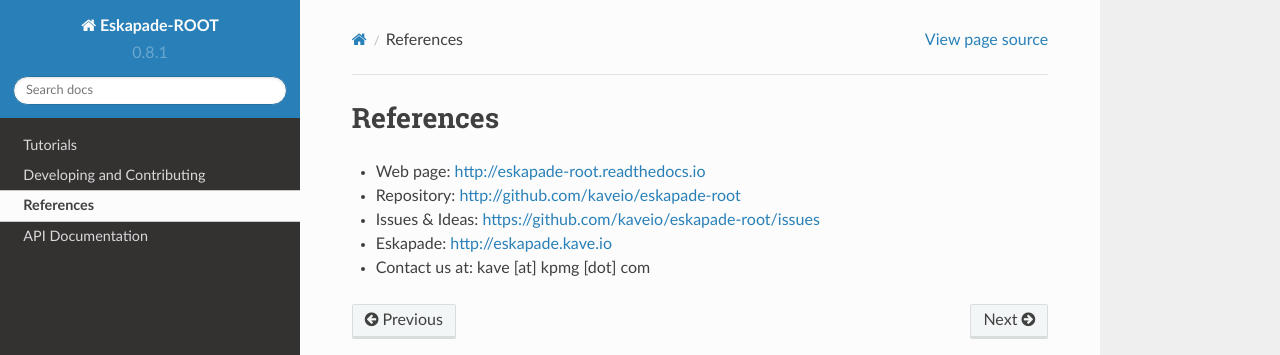
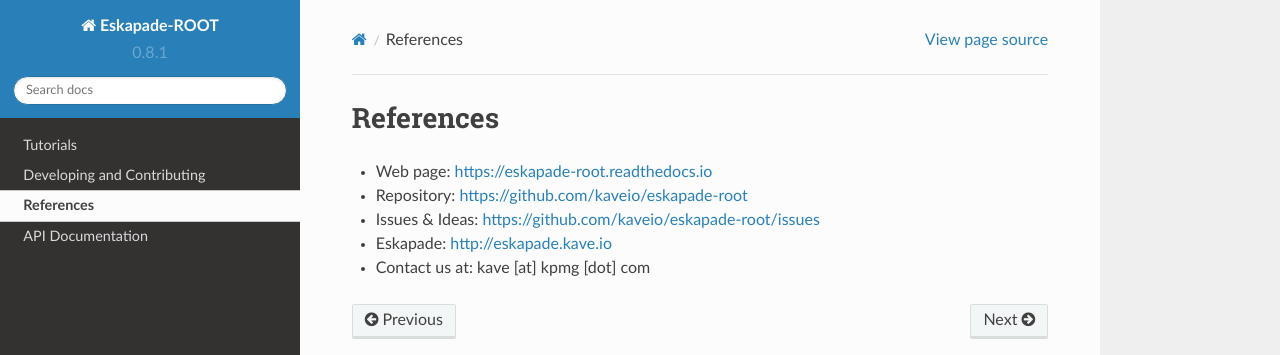
Before and after one commit to KaveIO/Eskapade-ROOT, a Sphinx documentation site: the page built from docs/source/references.rst, in a window 1280 px wide. Shown: the top 355 px of the page. Built offline with Sphinx 7.4.7 and the Read the Docs theme 2.0.0, drawn with Linux system fonts in a browser that asks for light colours; some of the changed lines change nothing that is shown.

Commit message:
Docs: fix of references to https

```diff
--- a/docs/source/references.rst
+++ b/docs/source/references.rst
@@ -2,8 +2,8 @@
 References
 ==========
 
-* Web page: http://eskapade-root.readthedocs.io
-* Repository: http://github.com/kaveio/eskapade-root
+* Web page: https://eskapade-root.readthedocs.io
+* Repository: https://github.com/kaveio/eskapade-root
 * Issues & Ideas: https://github.com/kaveio/eskapade-root/issues
 * Eskapade: http://eskapade.kave.io
 * Contact us at: kave [at] kpmg [dot] com
```
